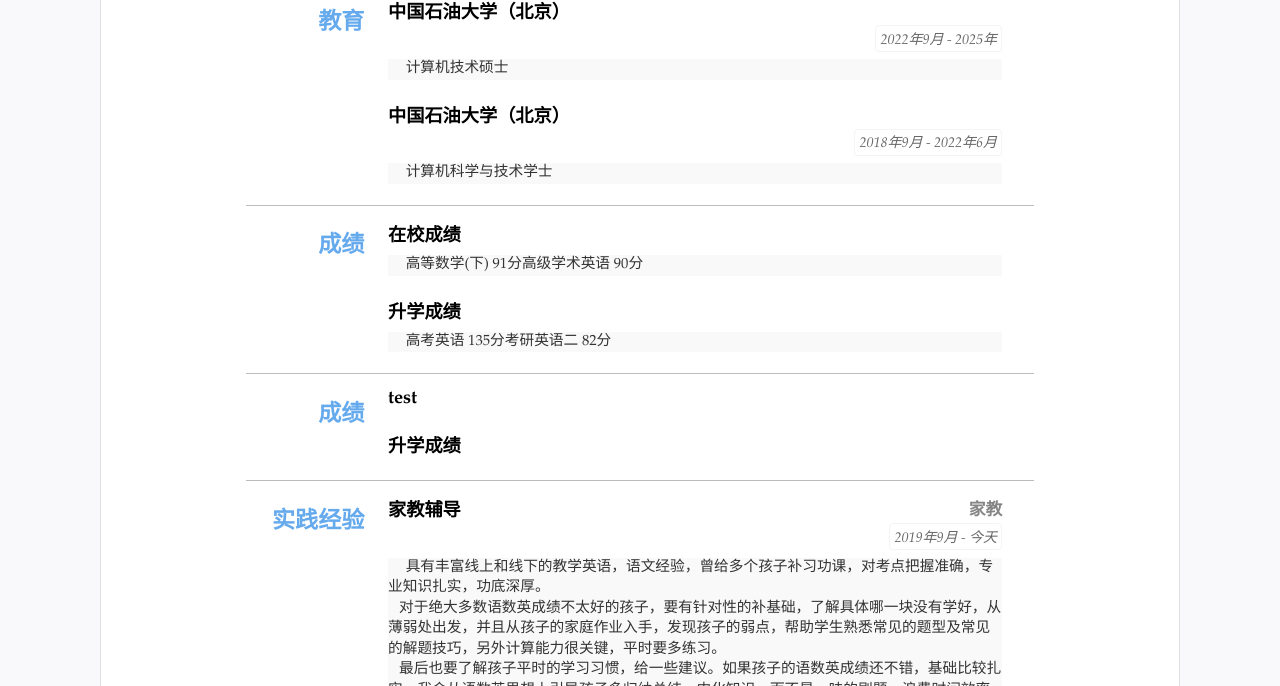
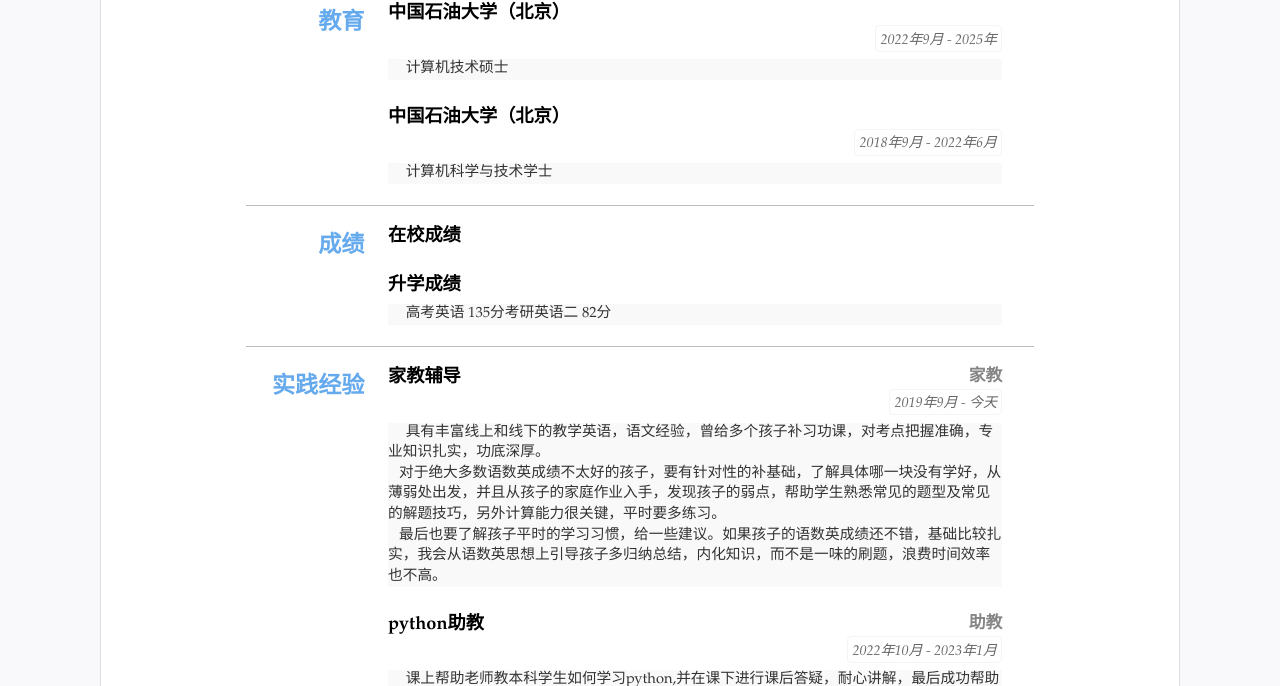
Before and after one commit to innovatedmonster/myResume, a Jekyll site: the page built from index.html, in a window 1280 px wide and 900 px high, cut to the strip 214-900 px from the top of the window. Built offline with Jekyll 4.4.1, drawn with Linux system fonts in a browser that asks for light colours.

Commit message:
Update resume.yml

```diff
--- a/_data/resume.yml
+++ b/_data/resume.yml
@@ -34,22 +34,11 @@ main:
     name: 成绩
     content:
       - title: 在校成绩
-        detail:
-          - 高等数学(下) 91分
+        list:
+          - 高等数学(下) 910分
           - 高级学术英语 90分
       - title: 升学成绩
         detail:
-          - 高考英语 135分
-          - 考研英语二 82分
-  - type: others
-    name: 成绩
-    content:
-      - title: test
-        list:
-          - 高等数学(下) 91分
-          - 高级学术英语 90分
-      - title: 升学成绩
-        list:
           - 高考英语 135分
           - 考研英语二 82分
 
```
